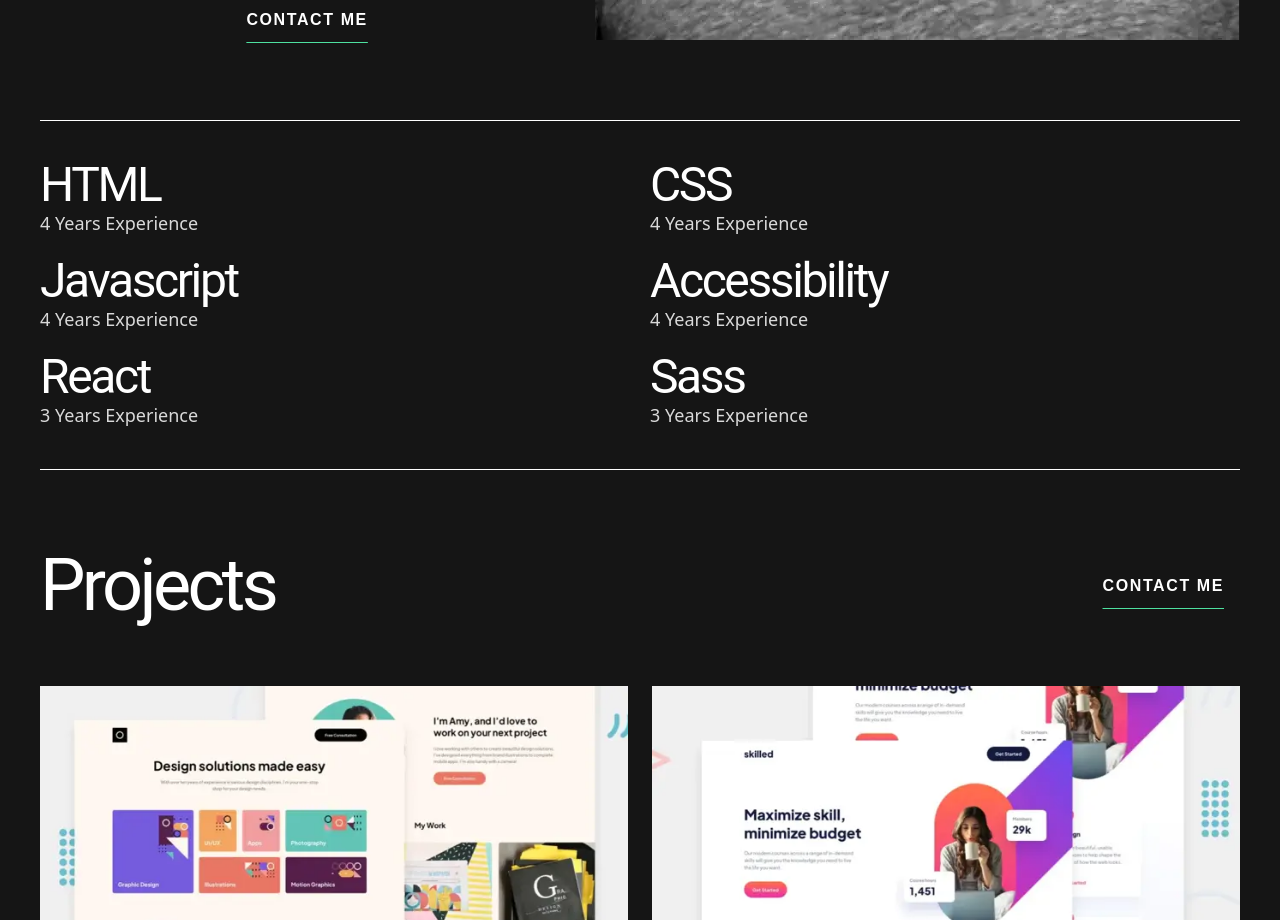
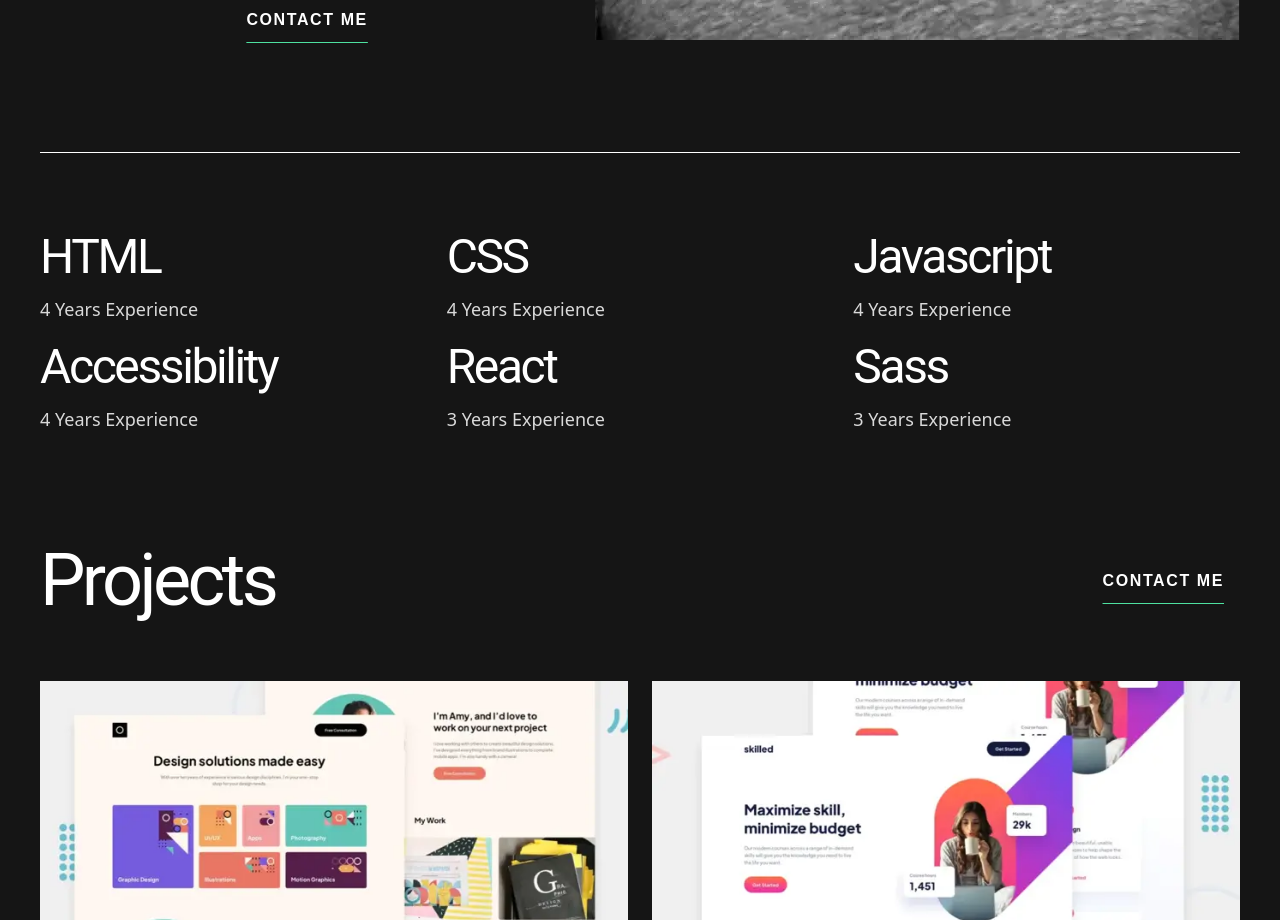
Before and after one commit to royeradames/angular-single-page-developer-portfolio, an Angular app: page / in a window 1280 px wide. Shown: the part 1200-2120 px from the top of the page. Built offline with nearby package versions, Linux system fonts and the light colour scheme.

Commit message:
desktop skills styles

```diff
--- a/src/app/main/main.component.html
+++ b/src/app/main/main.component.html
@@ -1,4 +1,4 @@
-<main class="grid gap-20">
+<main class="grid gap-20 xl:gap-28">
   <app-about></app-about>
   <app-skills></app-skills>
   <app-projects></app-projects>
--- a/src/app/main/skills/skills.component.html
+++ b/src/app/main/skills/skills.component.html
@@ -1,6 +1,6 @@
-<section id="skills" class="grid border-t border-b border-solid border-custom-white py-10 gap-5 sm:grid-cols-2">
-  <section  *ngFor="let item of skills" class="text-center sm:text-left">
-    <h1 class="font-normal font-bold text-2xl md:text-5xl leading-40 tracking-tighter">{{item.name}}</h1>
+<section id="skills" class="grid border-t border-b border-solid border-custom-white py-10 gap-5 sm:grid-cols-2 xl:grid-cols-3 xl:border-b-0 xl:pt-20 xl:pb-0">
+  <section  *ngFor="let item of skills" class="text-center sm:text-left md:grid md:gap-3.5">
+    <h1 class="font-normal font-bold text-2xl md:text-5xl leading-40 tracking-tighter ">{{item.name}}</h1>
     <p class="font-normal font-medium text-base leading-26 md:text-lg">{{item.text}}</p>
   </section>
 </section>
```
